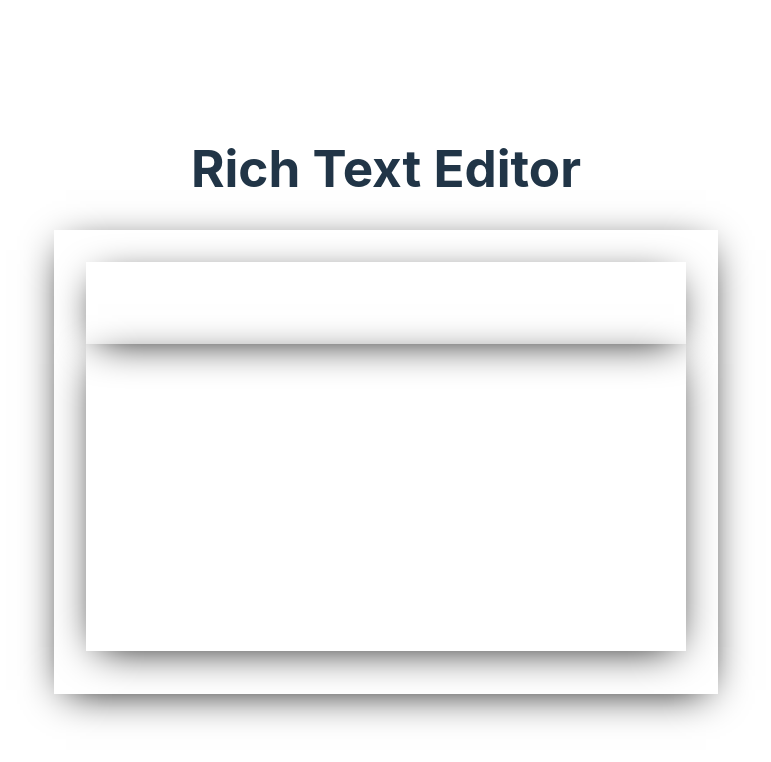
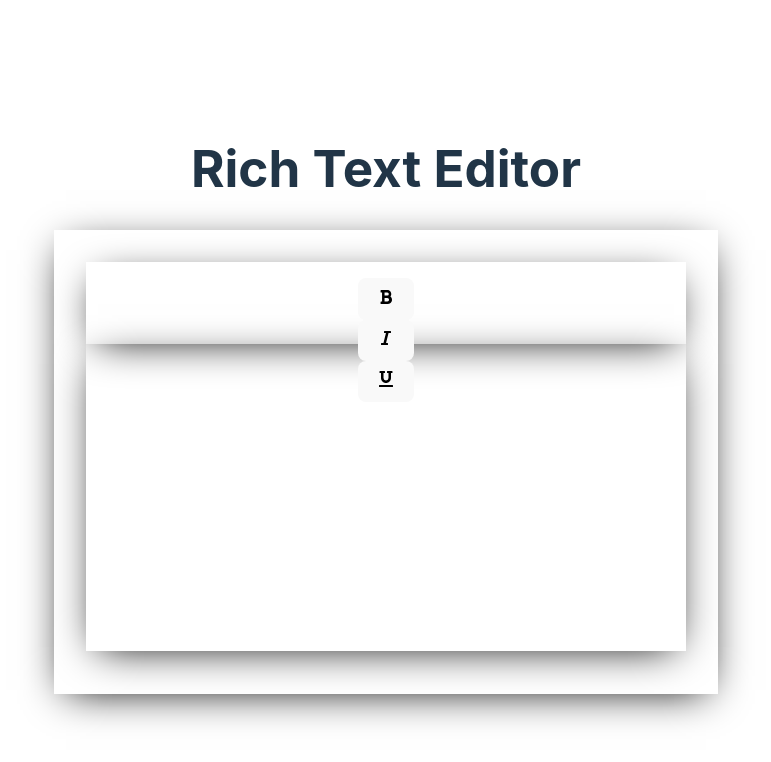
Before and after one commit to cmoss767/stringToHtml, a React (Vite) app: page / in a window 1280 px wide. Shown: the top 762 px of the page, without its empty margins (254-1025 px from the left). Built offline with nearby package versions, Linux system fonts and the light colour scheme.

Commit message:
added icons to action bar

```diff
--- a/package.json
+++ b/package.json
@@ -11,7 +11,8 @@
   "dependencies": {
     "prettier": "^2.8.4",
     "react": "^18.2.0",
-    "react-dom": "^18.2.0"
+    "react-dom": "^18.2.0",
+    "react-icons": "^4.8.0"
   },
   "devDependencies": {
     "@types/react": "^18.0.27",
--- a/src/components/ActionBar.tsx
+++ b/src/components/ActionBar.tsx
@@ -1,4 +1,21 @@
+import { FaBold, FaItalic, FaStrikethrough, FaUnderline } from "react-icons/fa"
 const ActionBar = () => {
-  return <div className="actionContainer"></div>
+  return (
+    <div className="actionContainer">
+      <div className="buttonContainer">
+        <button>
+          <FaBold />
+        </button>
+        <div className="divider" />
+        <button>
+          <FaItalic />
+        </button>
+        <div className="divider" />
+        <button>
+          <FaUnderline />
+        </button>
+      </div>
+    </div>
+  )
 }
 export default ActionBar
```
Also changed, not shown: 1 other file (tests, documents, lock files or other folders).
